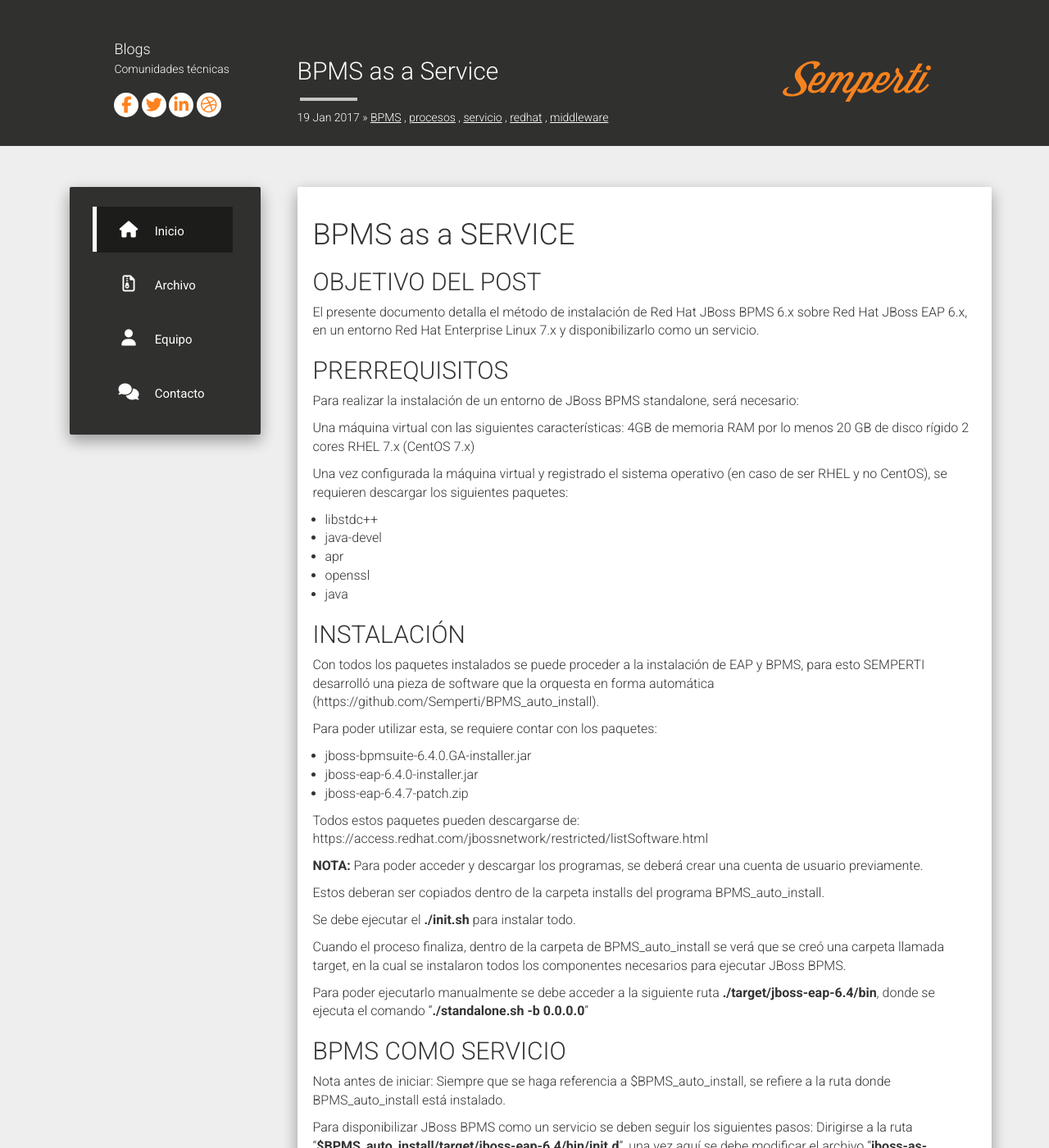
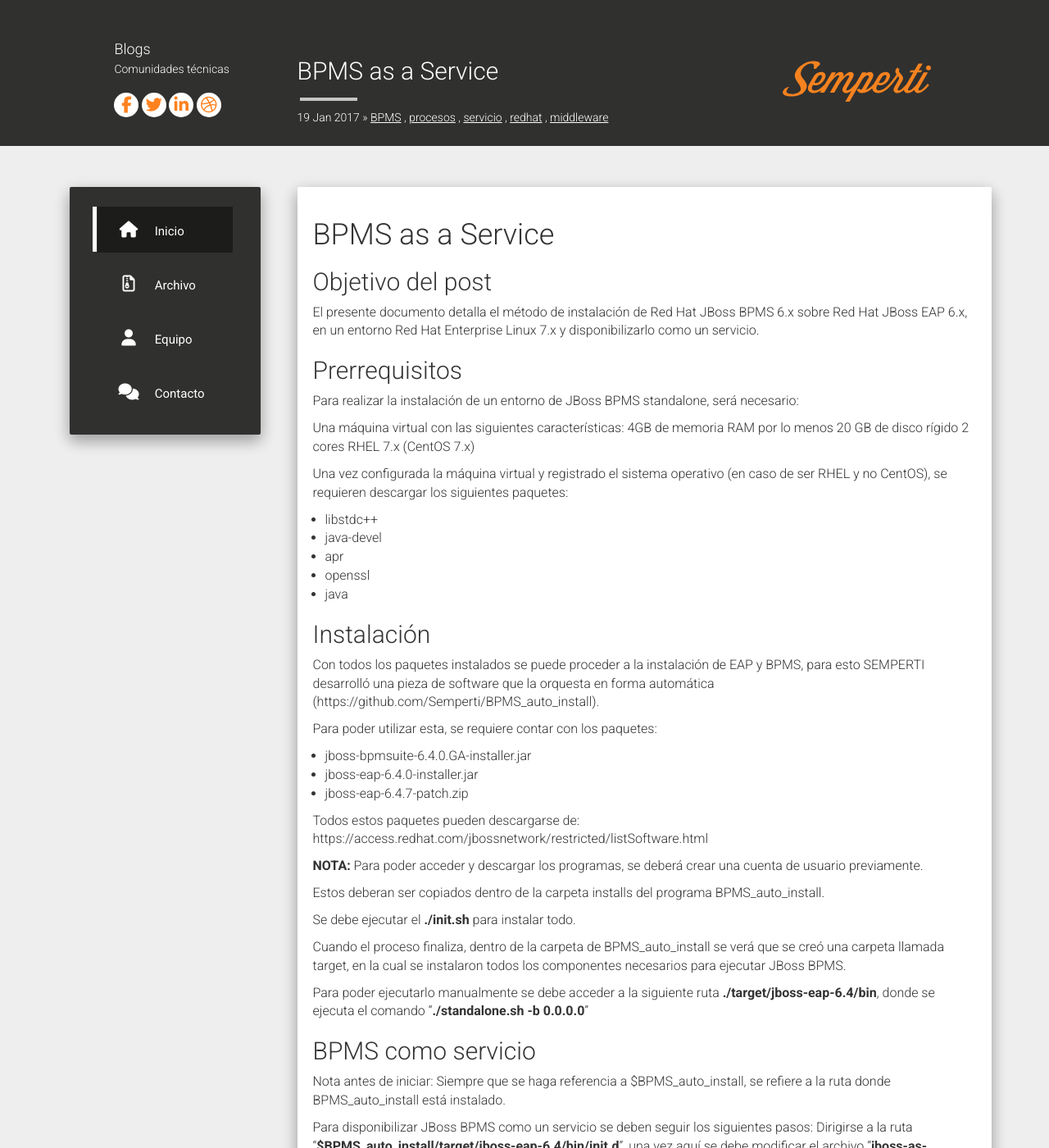
Before and after one commit to Semperti/semperti.github.io, a Jekyll site: the page built from _posts/2017-01-19-bpmscomoservicio.md, in a window 1280 px wide and 1400 px high. Shown: the whole window at 82% size. Built offline with Jekyll 4.4.1, drawn with Linux system fonts in a browser that asks for light colours; nearby versions of some CDN libraries; comment, search, counter and statistics services are not loaded.

```diff
--- a/_posts/2017-01-19-bpmscomoservicio.md
+++ b/_posts/2017-01-19-bpmscomoservicio.md
@@ -15,12 +15,12 @@ categories: BPMS procesos servicio redhat middleware
 
 
 
-# BPMS as a SERVICE
+# BPMS as a Service
 
-## OBJETIVO DEL POST
+## Objetivo del post
 El presente documento detalla el método de instalación de Red Hat JBoss BPMS 6.x sobre Red Hat JBoss EAP 6.x, en un entorno Red Hat Enterprise Linux 7.x y disponibilizarlo como un servicio.
 
-## PRERREQUISITOS
+## Prerrequisitos
 
 Para realizar la instalación de un entorno de JBoss BPMS standalone, será necesario:
 
@@ -37,7 +37,7 @@ Una vez configurada la máquina virtual y registrado el sistema operativo (en ca
 - openssl
 - java
 
-## INSTALACIÓN
+## Instalación
 Con todos los paquetes instalados se puede proceder a la instalación de EAP y BPMS, para esto SEMPERTI desarrolló una pieza de software que la orquesta en forma automática (https://github.com/Semperti/BPMS_auto_install).
 
 Para poder utilizar esta, se requiere contar con los paquetes:
@@ -58,7 +58,7 @@ Cuando el proceso finaliza, dentro de la carpeta de BPMS_auto_install se verá q
 Para poder ejecutarlo manualmente se debe acceder a la siguiente ruta **./target/jboss-eap-6.4/bin**,
 donde se ejecuta el comando “**./standalone.sh -b 0.0.0.0**”
 
-## BPMS COMO SERVICIO
+## BPMS como servicio
 Nota antes de iniciar:
 Siempre que se haga referencia a $BPMS_auto_install, se refiere a la ruta donde BPMS_auto_install está instalado.
 
```
